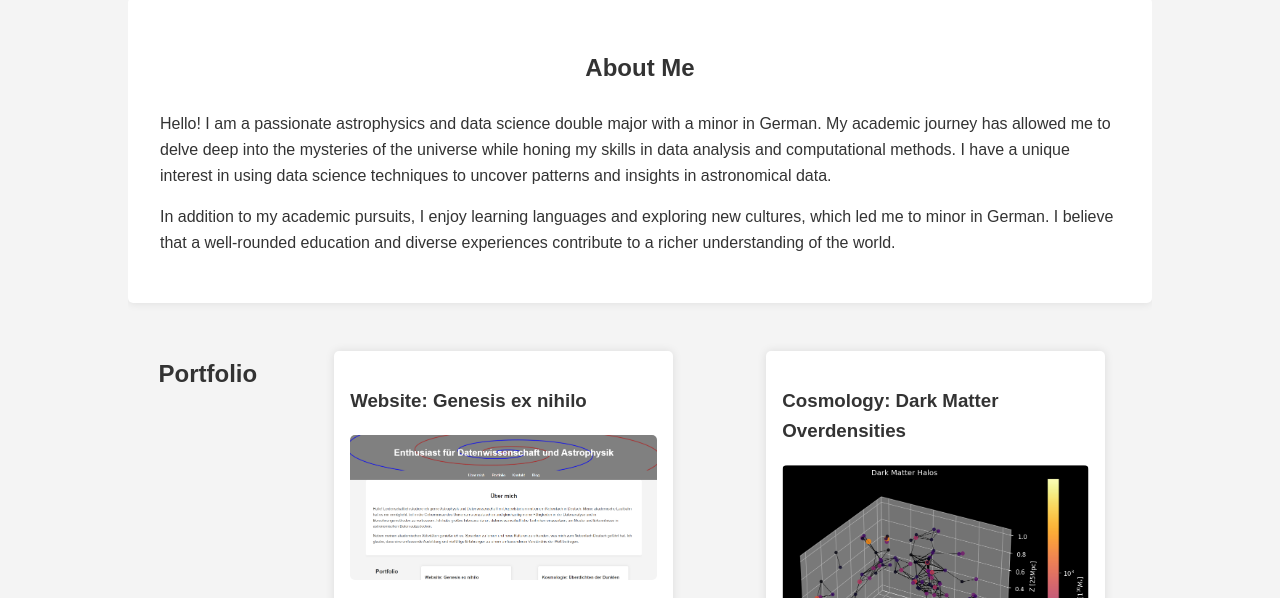
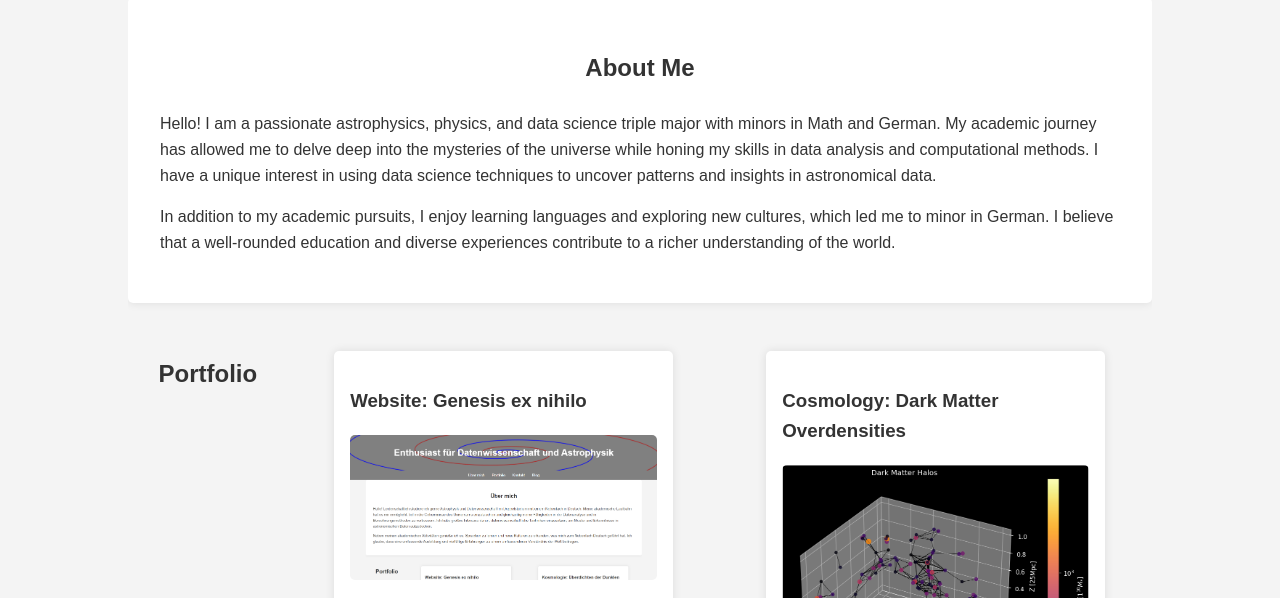
Before and after one commit to TNGQpid/TNGQpid.github.io, a plain HTML site: page index.html in a window 1280 px wide. Shown: the part 202-800 px from the top of the page. Drawn offline with Linux system fonts and the light colour scheme.

Commit message:
Update index.html

```diff
--- a/index.html
+++ b/index.html
@@ -121,7 +121,7 @@
     <div class="container">
         <section id="about" class="section about">
             <h2>About Me</h2>
-            <p>Hello! I am a passionate astrophysics and data science double major with a minor in German. My academic journey has allowed me to delve deep into the mysteries of the universe while honing my skills in data analysis and computational methods. I have a unique interest in using data science techniques to uncover patterns and insights in astronomical data.</p>
+            <p>Hello! I am a passionate astrophysics, physics, and data science triple major with minors in Math and German. My academic journey has allowed me to delve deep into the mysteries of the universe while honing my skills in data analysis and computational methods. I have a unique interest in using data science techniques to uncover patterns and insights in astronomical data.</p>
             <p>In addition to my academic pursuits, I enjoy learning languages and exploring new cultures, which led me to minor in German. I believe that a well-rounded education and diverse experiences contribute to a richer understanding of the world.</p>
         </section>
 
```
